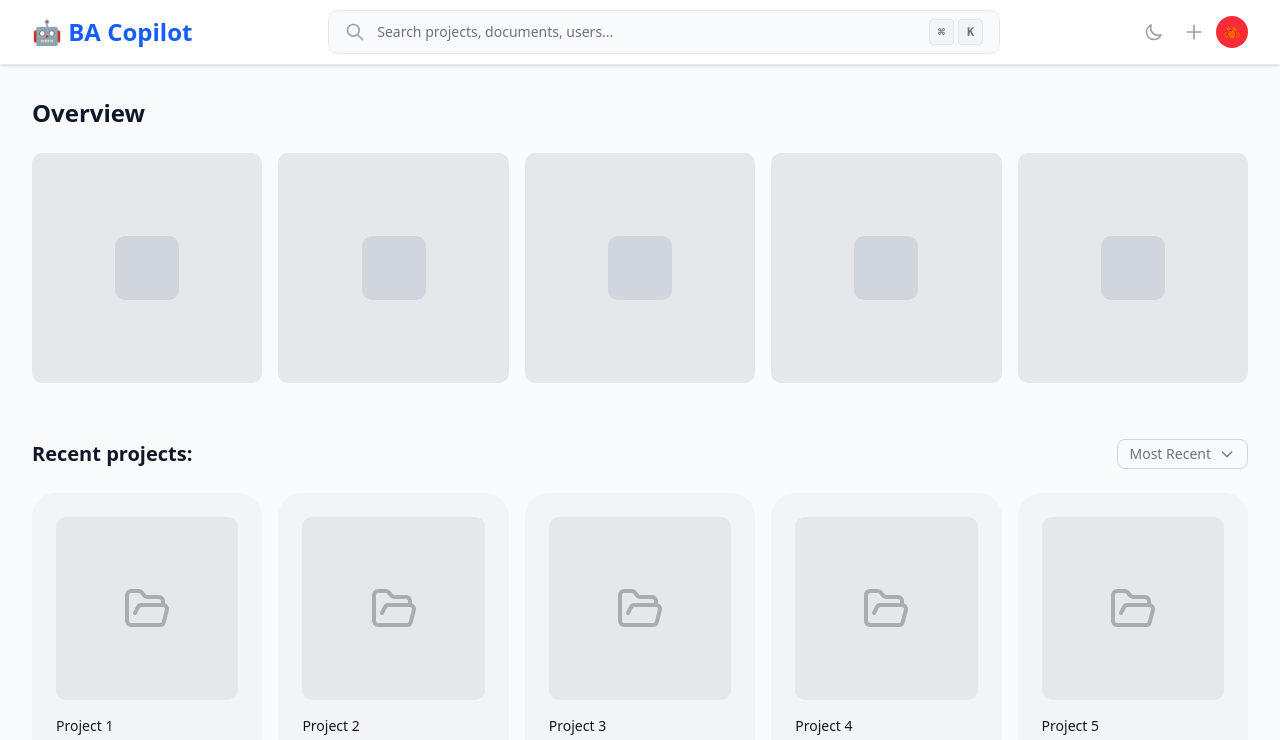
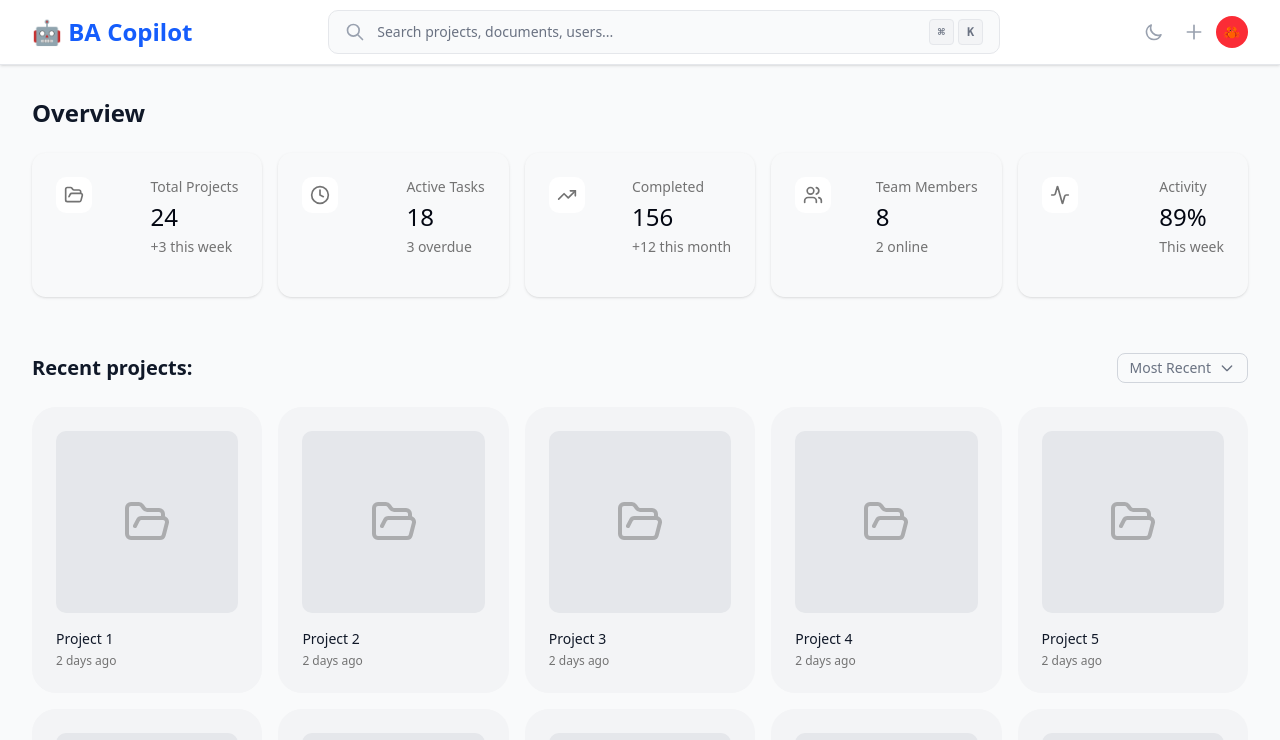
Before and after one commit to KHTNK22-DATN-BA-Copilot/ba_copilot_frontend, a Next.js app: page /dashboard in a window 1280 px wide. Shown: the top 740 px of the page. Built offline with nearby package versions, Linux system fonts and the light colour scheme.

Commit message:
first layout of overview

```diff
--- a/app/dashboard/_components/OverviewSection.tsx
+++ b/app/dashboard/_components/OverviewSection.tsx
@@ -1,15 +1,41 @@
+import { Card, CardContent } from "../../../components/ui/card";
+import { FolderOpen, Clock, TrendingUp, Users, Activity } from "lucide-react";
+
+
 export default function OverviewSection() {
+  const overviewCards = [
+    { id: 1, icon: FolderOpen, label: "Total Projects", value: "24", trend: "+3 this week" },
+    { id: 2, icon: Clock, label: "Active Tasks", value: "18", trend: "3 overdue" },
+    { id: 3, icon: TrendingUp, label: "Completed", value: "156", trend: "+12 this month" },
+    { id: 4, icon: Users, label: "Team Members", value: "8", trend: "2 online" },
+    { id: 5, icon: Activity, label: "Activity", value: "89%", trend: "This week" },
+  ]
+
   return (
     <div className="col-span-12">
       <h1 className="text-2xl font-bold text-gray-900 dark:text-gray-100 mb-6">Overview</h1>
 
       {/* Overview Cards Grid */}
       <div className="grid grid-cols-2 sm:grid-cols-3 md:grid-cols-4 lg:grid-cols-5 gap-4 mb-8">
-        {[1, 2, 3, 4, 5].map((item) => (
-          <div key={item} className="bg-gray-200 dark:bg-gray-700 rounded-lg aspect-square flex items-center justify-center transition-colors duration-300">
-            <div className="w-16 h-16 bg-gray-300 dark:bg-gray-600 rounded-lg transition-colors duration-300"></div>
-          </div>
-        ))}
+        {overviewCards.map((card) => {
+          const Icon = card.icon;
+          return (
+            <Card key = {card.id} className="bg-muted/30 border-0">
+              <CardContent className="p-6">
+                <div className="flex items-start justify-between mb-4">
+                  <div className="p-2 bg-white rounded-lg">
+                    <Icon className="w-5 h-5 text-muted-foreground"/>
+                  </div>
+                  <div className="space-y-1">
+                    <p className="text-sm text-muted-foreground">{card.label}</p>
+                    <p className="text-2xl">{card.value}</p>
+                    <p className="text-sm text-muted-foreground">{card.trend}</p>
+                  </div>
+                </div>
+              </CardContent>
+            </Card>
+          )
+        })}
       </div>
     </div>
   );
```
